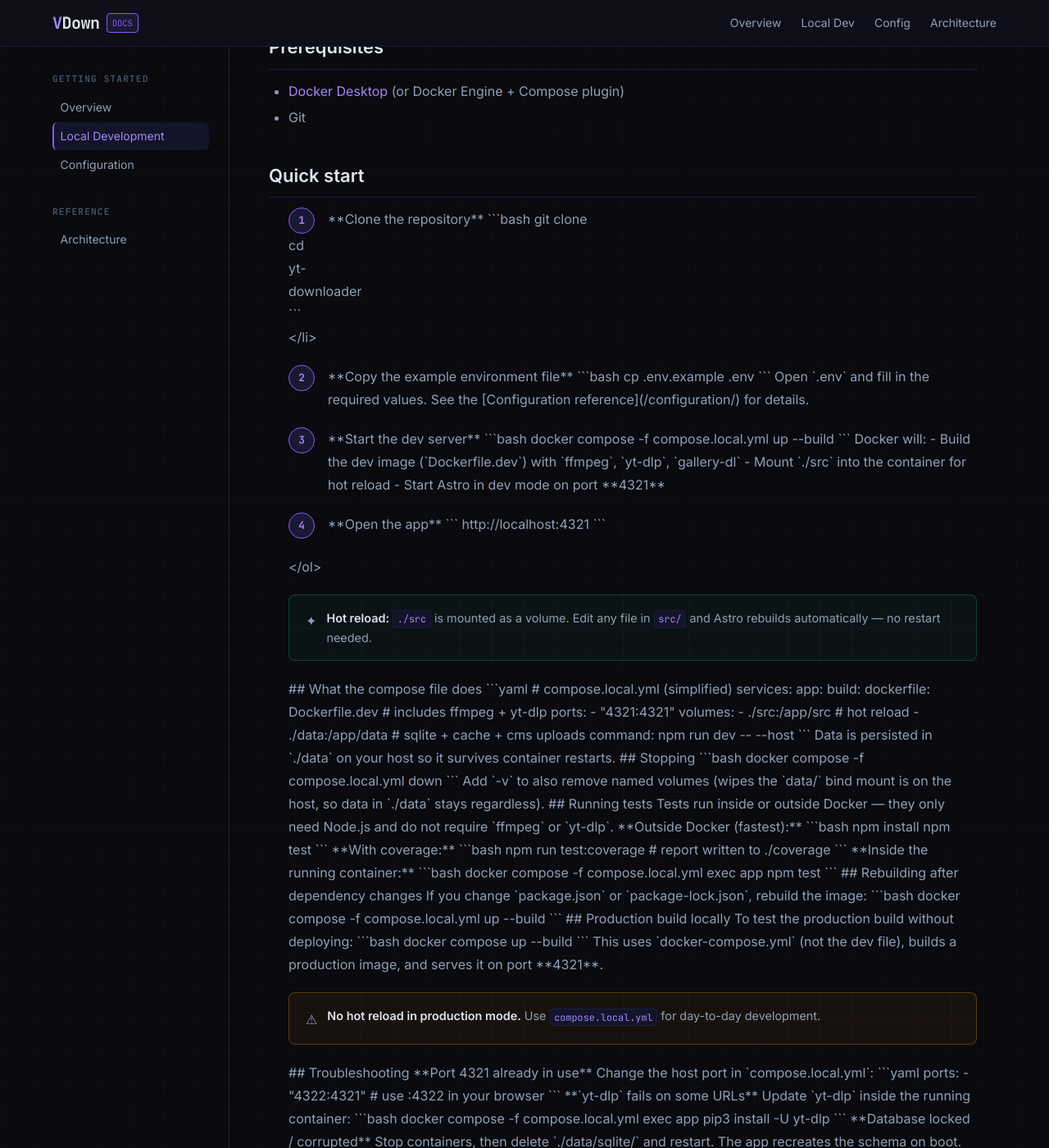
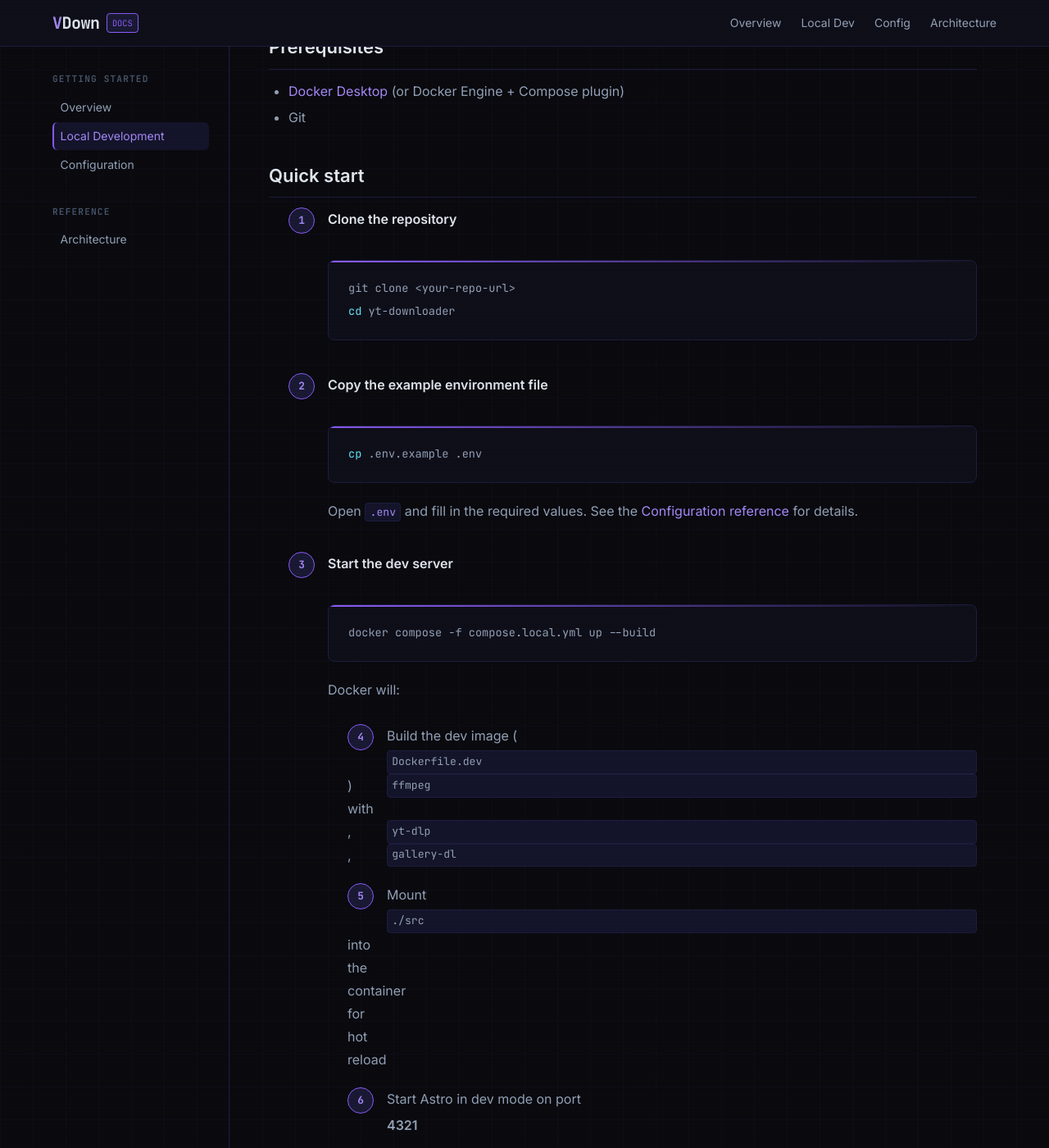
Before and after one commit to blacksoulgem95/vdown-video, a Jekyll site: the page built from docs/local-development.md, in a window 1280 px wide and 1400 px high, scrolled down 235 px. Shown: the whole window at 82% size. Built offline with Jekyll 4.4.1, drawn with Linux system fonts in a browser that asks for light colours; some of the changed text lies outside the part shown.

Commit message:
Fix docs local-development page rendering
Steps list items needed markdown="1" for kramdown to process inline
markdown inside HTML blocks. Grid children also needed grid-column: 2
to prevent code blocks from collapsing into the step-number column.

Co-Authored-By: Claude Sonnet 4.6 <noreply@anthropic.com>

````diff
--- a/docs/assets/css/main.css
+++ b/docs/assets/css/main.css
@@ -482,7 +482,7 @@ a:hover { color: #fff; }
   flex-shrink: 0;
 }
 
-.steps li > * { color: var(--color-text-secondary); }
+.steps li > * { color: var(--color-text-secondary); grid-column: 2; }
 
 /* ─── Footer ─────────────────────────────────────────────────────────────── */
 .footer {
--- a/docs/local-development.md
+++ b/docs/local-development.md
@@ -14,8 +14,8 @@ Docker is the recommended way to run VDown locally. It installs all system depen
 
 ## Quick start
 
-<ol class="steps">
-<li>
+<ol class="steps" markdown="1">
+<li markdown="1">
 
 **Clone the repository**
 
@@ -25,7 +25,7 @@ cd yt-downloader
 ```
 
 </li>
-<li>
+<li markdown="1">
 
 **Copy the example environment file**
 
@@ -36,7 +36,7 @@ cp .env.example .env
 Open `.env` and fill in the required values. See the [Configuration reference](/configuration/) for details.
 
 </li>
-<li>
+<li markdown="1">
 
 **Start the dev server**
 
@@ -50,7 +50,7 @@ Docker will:
 - Start Astro in dev mode on port **4321**
 
 </li>
-<li>
+<li markdown="1">
 
 **Open the app**
 
````
